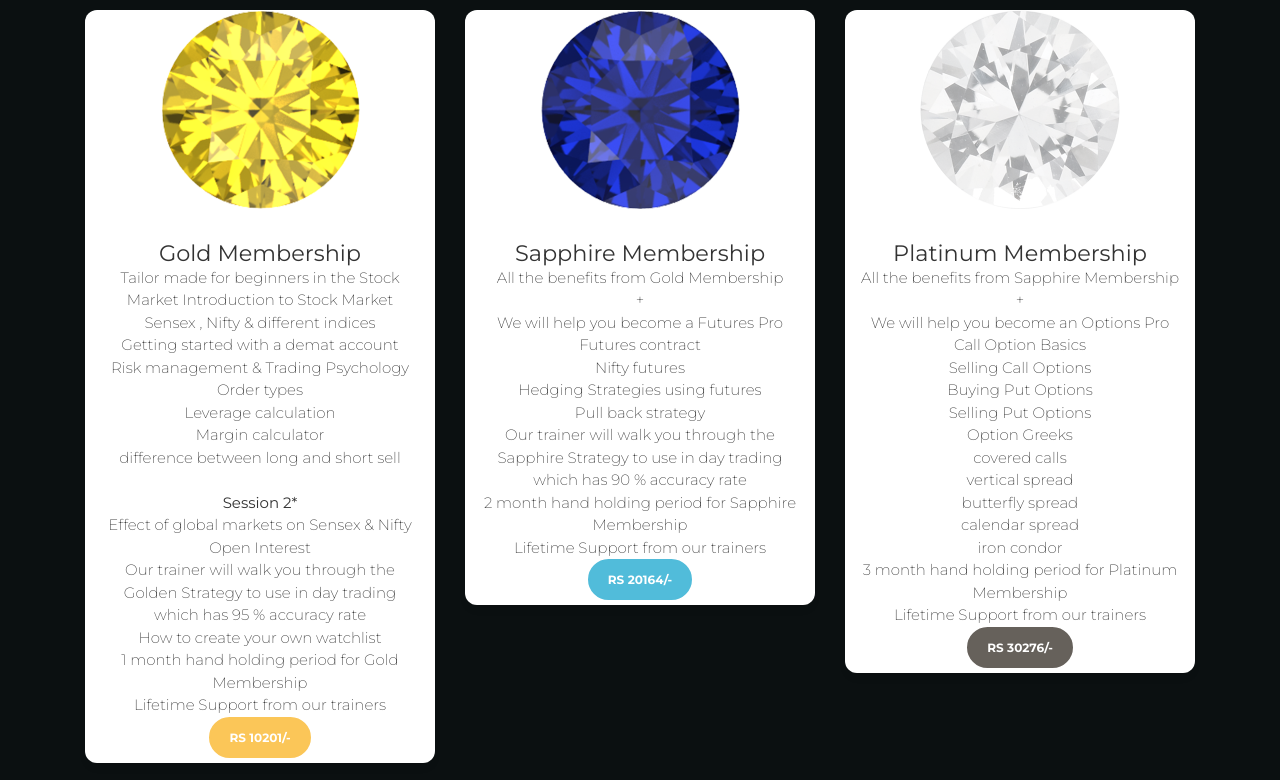
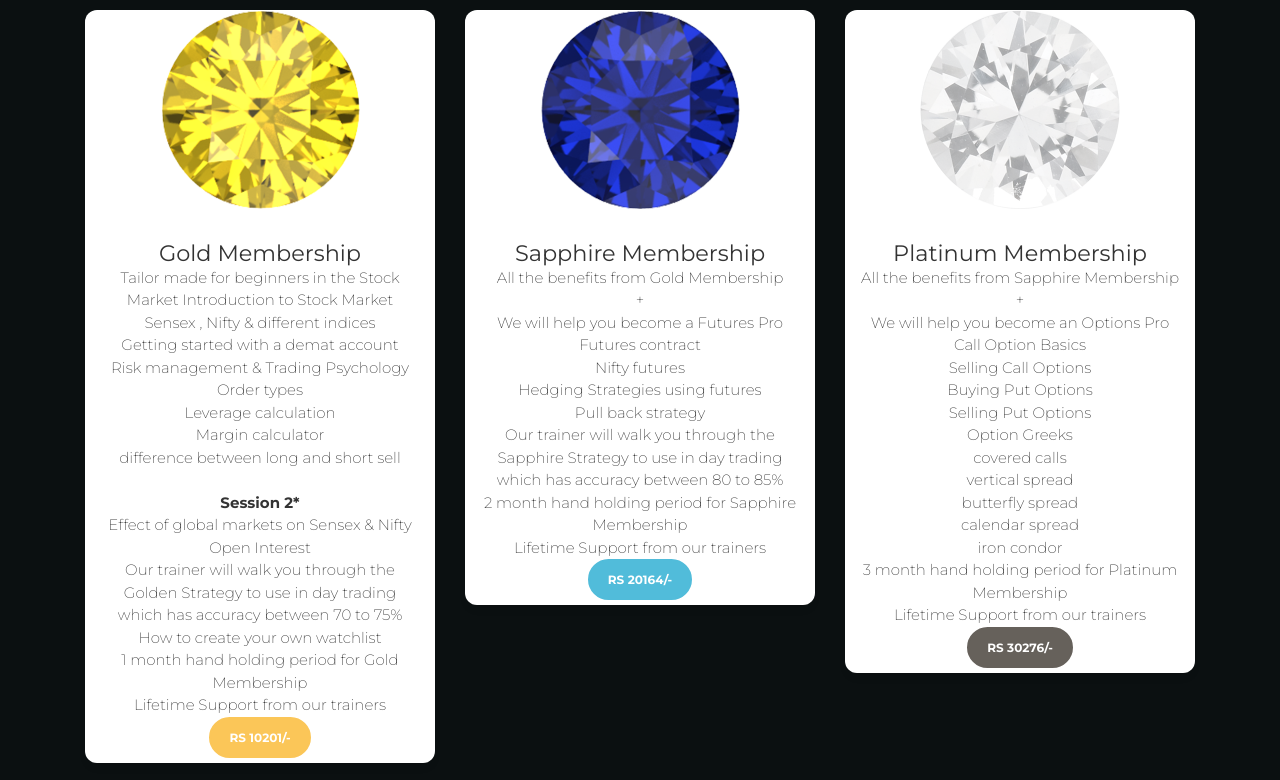
Before and after one commit to BERGINSRUSSEL/exuscapital, a plain HTML site: page services.html in a window 1280 px wide. Shown: the part 482-1262 px from the top of the page. Drawn offline with Linux system fonts and the light colour scheme; some packages are replaced by stand-ins of ours.

Commit message:
Update services.html
commi

```diff
--- a/services.html
+++ b/services.html
@@ -134,10 +134,10 @@
 								Margin calculator<br>
 								difference between long and short sell<br><br>
 
-								<b>Session 2*</b><br>
+								<b><strong>Session 2*</strong></b><br>
 								Effect of global markets on Sensex & Nifty<br>
 								Open Interest<br>
-								Our trainer will walk you through the Golden Strategy to use in day trading which has 95 % accuracy rate<br>
+								Our trainer will walk you through the Golden Strategy to use in day trading which has accuracy between 70 to 75%<br>
 								How to create your own watchlist<br>
 
 								1 month hand holding period for Gold Membership<br>
@@ -162,7 +162,7 @@
 						Nifty futures<br>
 						Hedging Strategies using futures<br>
 						Pull back strategy<br>
-						Our trainer will walk you through the Sapphire Strategy to use in day trading which has 90 % accuracy rate<br>
+						Our trainer will walk you through the Sapphire Strategy to use in day trading which has accuracy between 80 to 85%<br>
 
 						2 month hand holding period for Sapphire Membership<br>
 						Lifetime Support from our trainers<br>
```
